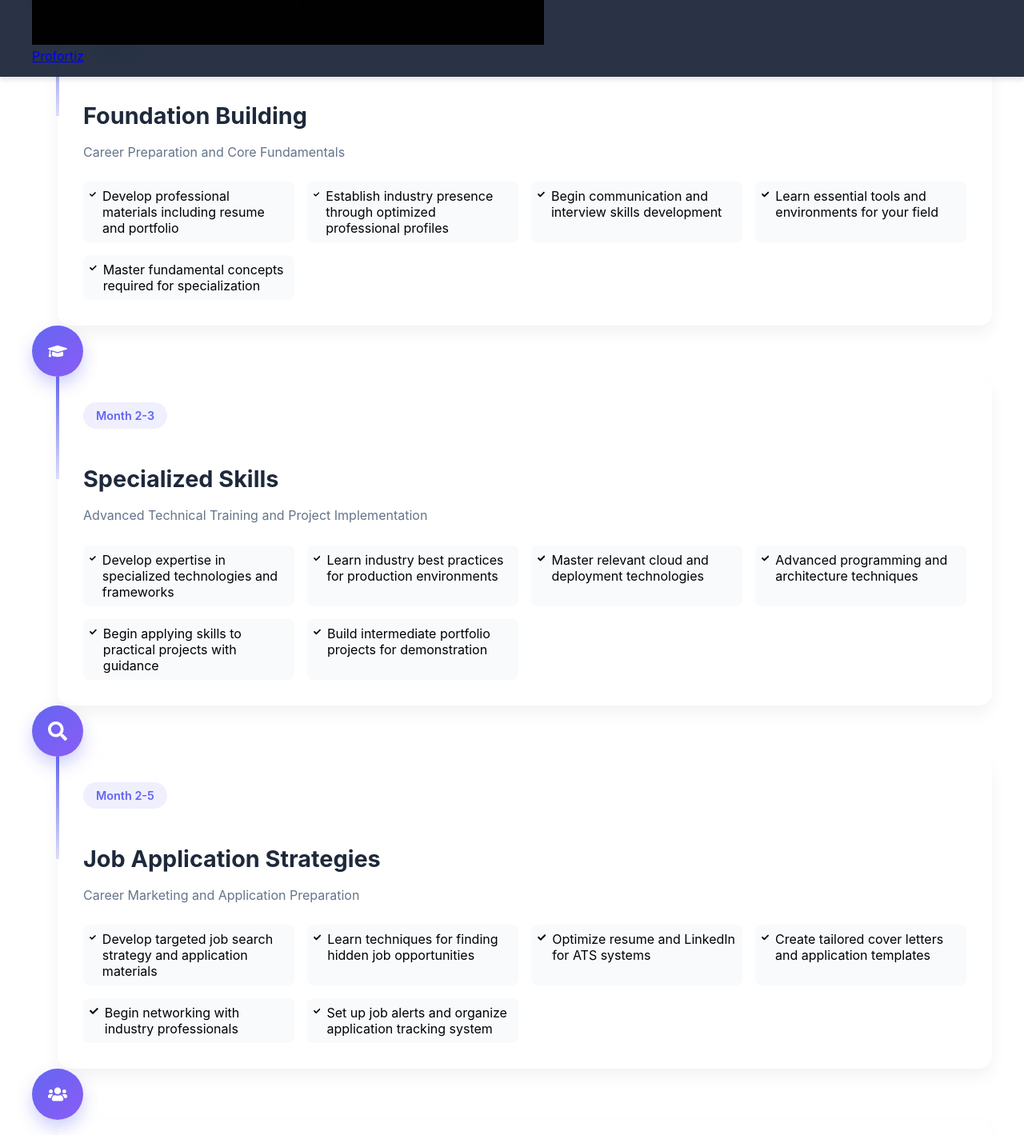
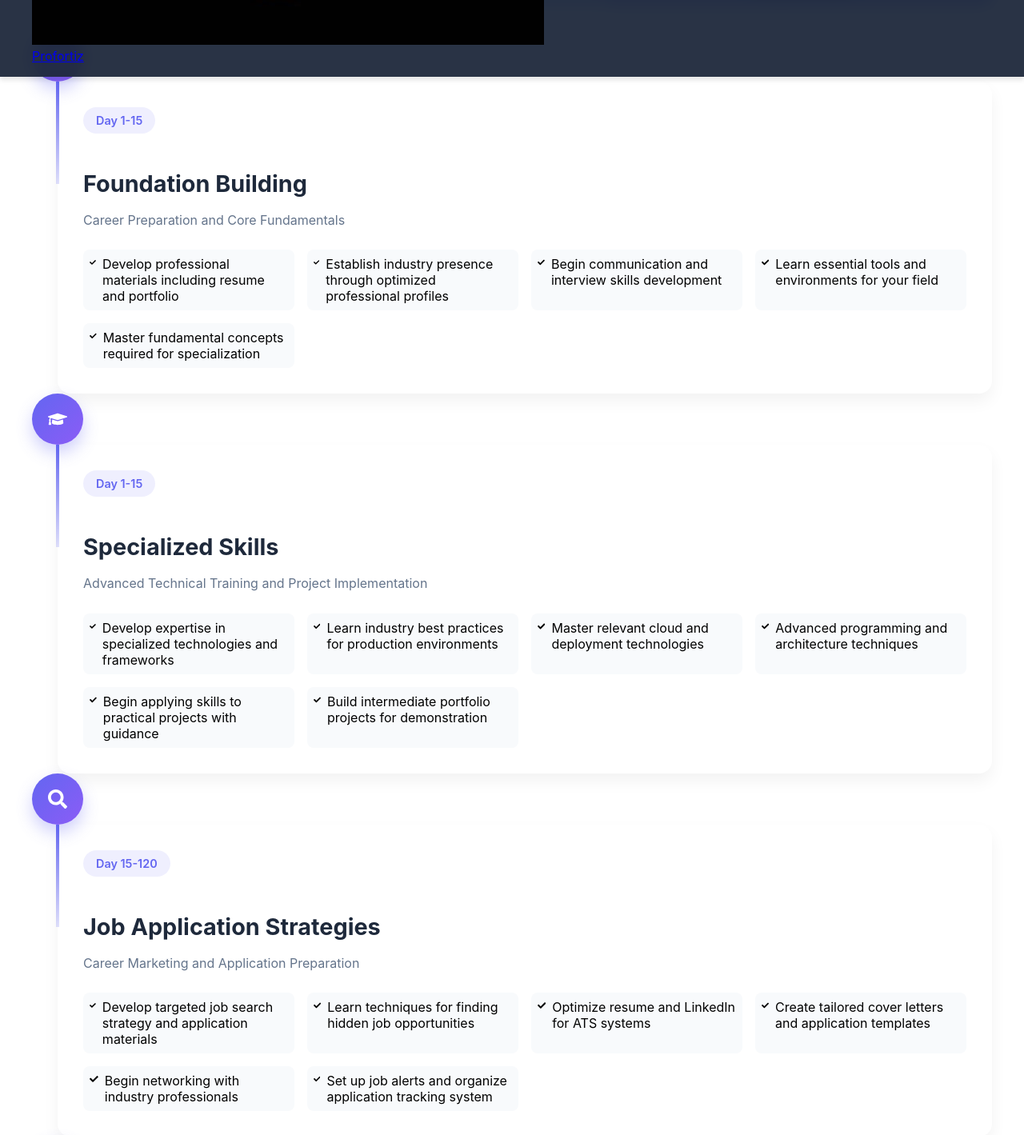
Before and after one commit to chidupudi/profortiz-zip, a React (Create React App) app: page /program in a window 1280 px wide. Shown: the part 600-2019 px from the top of the page at 80% size. Built offline with nearby package versions, Linux system fonts and the light colour scheme.

Commit message:
timeline bar implemented

```diff
--- a/src/pages/Program.js
+++ b/src/pages/Program.js
@@ -32,7 +32,7 @@ const Program = () => {
 
   const timelineData = [
     {
-      month: "Month 1",
+      month: "Day 1-15",
       title: "Foundation Building",
       icon: <FaLaptopCode />,
       content: "Career Preparation and Core Fundamentals",
@@ -45,7 +45,7 @@ const Program = () => {
       ]
     },
     {
-      month: "Month 2-3",
+      month: "Day 1-15",
       title: "Specialized Skills",
       icon: <FaGraduationCap />,
       content: "Advanced Technical Training and Project Implementation",
@@ -59,7 +59,7 @@ const Program = () => {
       ]
     },
     {
-      month: "Month 2-5",
+      month: "Day 15-120",
       title: "Job Application Strategies",
       icon: <FaSearch />,
       content: "Career Marketing and Application Preparation",
@@ -73,7 +73,7 @@ const Program = () => {
       ]
     },
     {
-      month: "Month 3-6",
+      month: "Day 15-120",
       title: "Professional Launch",
       icon: <FaUsers />,
       content: "Portfolio Completion and Career Transition",
@@ -260,6 +260,26 @@ const Program = () => {
                 </div>
 
                 <div className="timeline-container">
+                  {/* Timeline Calendar Bar */}
+                  <div className="timeline-calendar-bar" style={{ display: 'flex', marginBottom: '2rem', alignItems: 'center' }}>
+                    <div style={{ flex: 1, textAlign: 'center', background: '#e0e7ef', padding: '0.5rem', borderRadius: '8px 0 0 8px', borderRight: '2px solid #64748b' }}>
+                      <strong>Day 1-15</strong>
+                      <div style={{ fontSize: '0.9rem' }}>Foundation</div>
+                    </div>
+                    <div style={{ flex: 2, textAlign: 'center', background: '#c7d2fe', padding: '0.5rem', borderRight: '2px solid #64748b' }}>
+                      <strong>Day 1-15</strong>
+                      <div style={{ fontSize: '0.9rem' }}>Specialized Skills</div>
+                    </div>
+                    <div style={{ flex: 7, textAlign: 'center', background: '#a5b4fc', padding: '0.5rem', borderRight: '2px solid #64748b' }}>
+                      <strong>Day 15-120</strong>
+                      <div style={{ fontSize: '0.9rem' }}>Job Application Strategies</div>
+                    </div>
+                    <div style={{ flex: 7, textAlign: 'center', background: '#818cf8', padding: '0.5rem', borderRadius: '0 8px 8px 0' }}>
+                      <strong>Day 15-120</strong>
+                      <div style={{ fontSize: '0.9rem' }}>Professional Launch</div>
+                    </div>
+                  </div>
+
                   {timelineData.map((item, index) => (
                     <motion.div
                       className="timeline-item"
```
